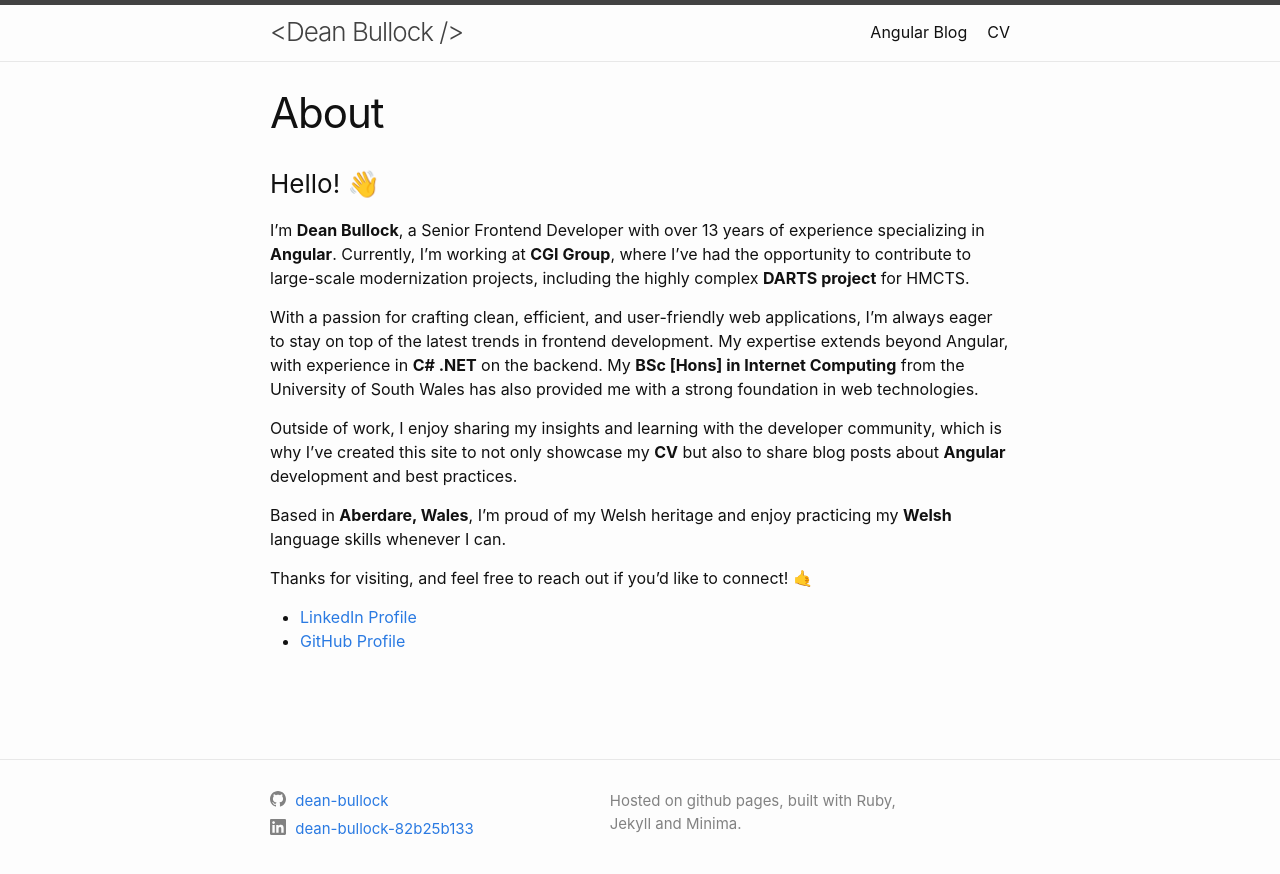
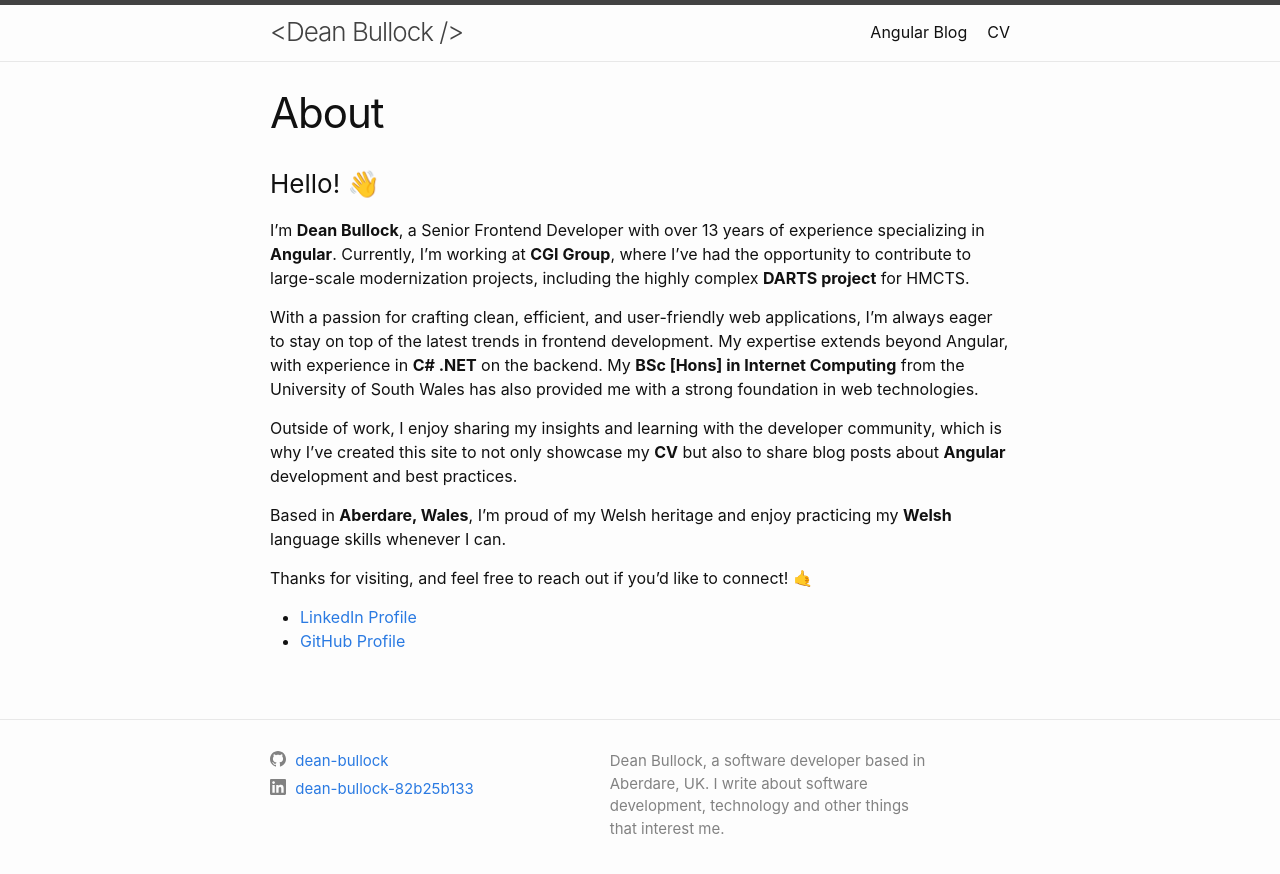
Before and after one commit to dean-bullock/dean-bullock.github.io, a Jekyll site: the page built from index.markdown, in a window 1280 px wide. Shown: the top 874 px of the page. Built offline with Jekyll 4.4.1, drawn with Linux system fonts in a browser that asks for light colours.

Commit message:
update description

```diff
--- a/_config.yml
+++ b/_config.yml
@@ -21,7 +21,8 @@
 title: <Dean Bullock />
 
 description: >- # this means to ignore newlines until "baseurl:"
-  Hosted on github pages, built with Ruby, Jekyll and Minima.
+  Dean Bullock, a software developer based in Aberdare, UK.
+  I write about software development, technology and other things that interest me.
 baseurl: "" # the subpath of your site, e.g. /blog
 url: "" # the base hostname & protocol for your site, e.g. http://example.com
 show_excerpts: true
```
